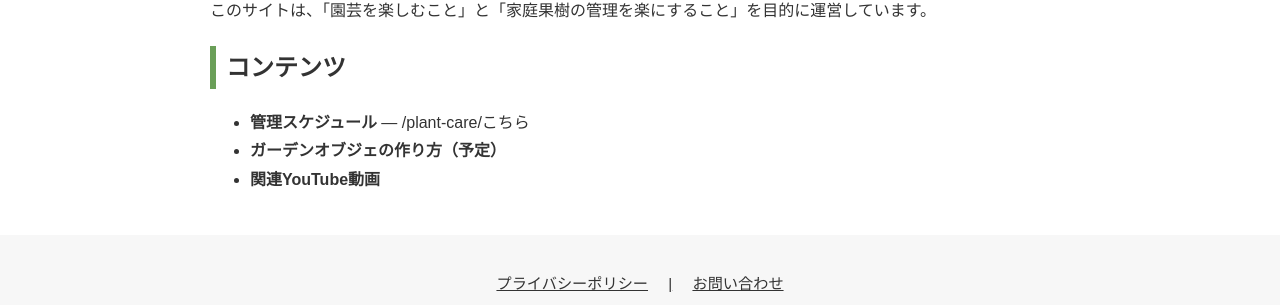
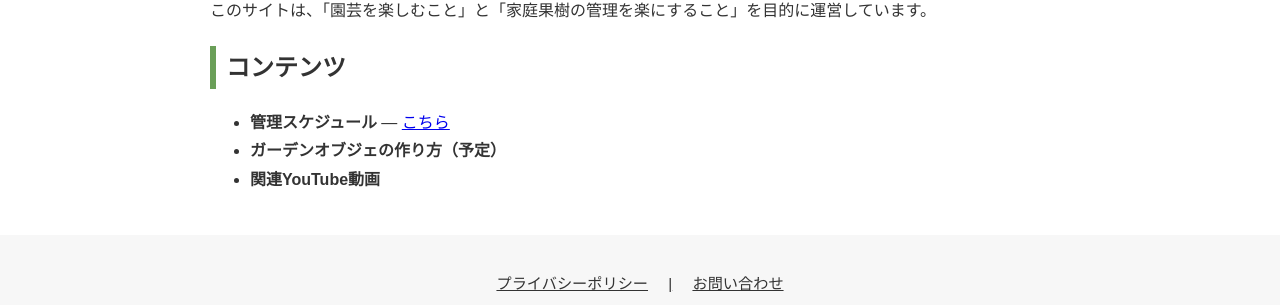
Before and after one commit to shiitake-garden/shiitake-garden.github.io, a Jekyll site: the page built from index.html, in a window 1280 px wide. Shown: the part 363-668 px from the top of the page. Built offline with Jekyll 4.4.1, drawn with Linux system fonts in a browser that asks for light colours.

Commit message:
Update index.html

```diff
--- a/index.html
+++ b/index.html
@@ -12,7 +12,7 @@ description: 園芸を楽しみ、家庭果樹の管理を楽にするための
 <section>
   <h2>コンテンツ</h2>
   <ul>
-    <li><strong>管理スケジュール</strong> — /plant-care/こちら</a></li>
+    <li><strong>管理スケジュール</strong> — <a href="/plant-care">こちら</a></li>
     <li><strong>ガーデンオブジェの作り方（予定）</strong></li>
     <li><strong>関連YouTube動画</strong></li>
   </ul>
```
